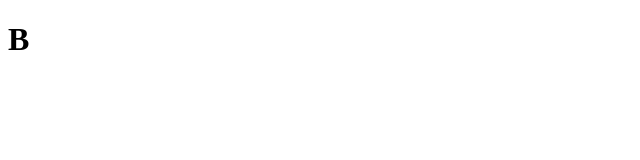
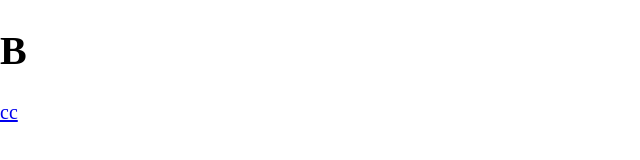
Before and after one commit to uyeqweyq1726/ios, a plain HTML site: page bb.html in a window 1280 px wide. Shown: the full height of the page, 0-640 px from the left. Drawn offline with Linux system fonts and the light colour scheme.

Commit message:
Update bb.html

```diff
--- a/bb.html
+++ b/bb.html
@@ -1,20 +1,26 @@
 <!DOCTYPE html>
 <html lang="zh-cmn-Hans">
 <head>
+    <meta name="apple-mobile-web-app-capable" content="yes">
+    <meta name="apple-mobile-web-app-status-bar-style" content="black">
+    <meta charset="UTF-8">
     <meta name="format-detection" content="telephone=no" />
     <meta name="format-detection" content="email=no" />
-    <meta charset="UTF-8">
     <meta name="viewport" content="width=device-width,initial-scale=1,user-scalable=0,viewport-fit=cover">
-    <meta name="apple-mobile-web-app-capable" content="yes">
-    <meta name="apple-mobile-web-app-status-bar-style" content="black">
+    <title>B</title>
 
-    <title>B</title>
+    <style type="text/css">
+    	html,body {
+    		height: 100%;
+			margin: 0;
+            font-size: 20px;
+	    }
+    </style>
+    <basetarget="_parent">
 </head>
-
 <body>
-
 <h1>B</h1>
-
+	<a href="cc.html">cc</a>
 
 </body>
 </html>
```
